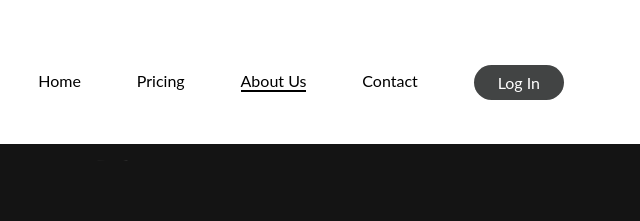
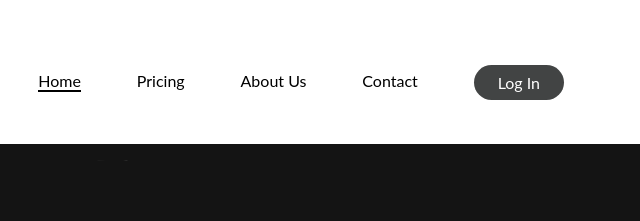
Before and after one commit to Carmelo-7/Asper-project4, a plain HTML site: page index.html in a window 1280 px wide. Shown: the top 221 px of the page, 640-1280 px from the left. Drawn offline with nearby package versions, Linux system fonts and the light colour scheme.

Commit message:
changed active link in index
Pricing par chala gya tha active class , toh wahi correct kiya

```diff
--- a/index.html
+++ b/index.html
@@ -20,9 +20,9 @@
 
 
         <ul class="nav-links">
-            <li class="off"> <a href="index.html">Home</a></li>
+            <li class="off"> <a class="active" href="index.html">Home</a></li>
             <li class="off"> <a href="pricing.html">Pricing</a></li>
-            <li class="off"> <a class="active" href="about.html">About Us</a></li>
+            <li class="off"> <a href="about.html">About Us</a></li>
             <li class="off"> <a href="">Contact</a></li>
             <span class="off login btn">Log In</span>
         </ul>
```
